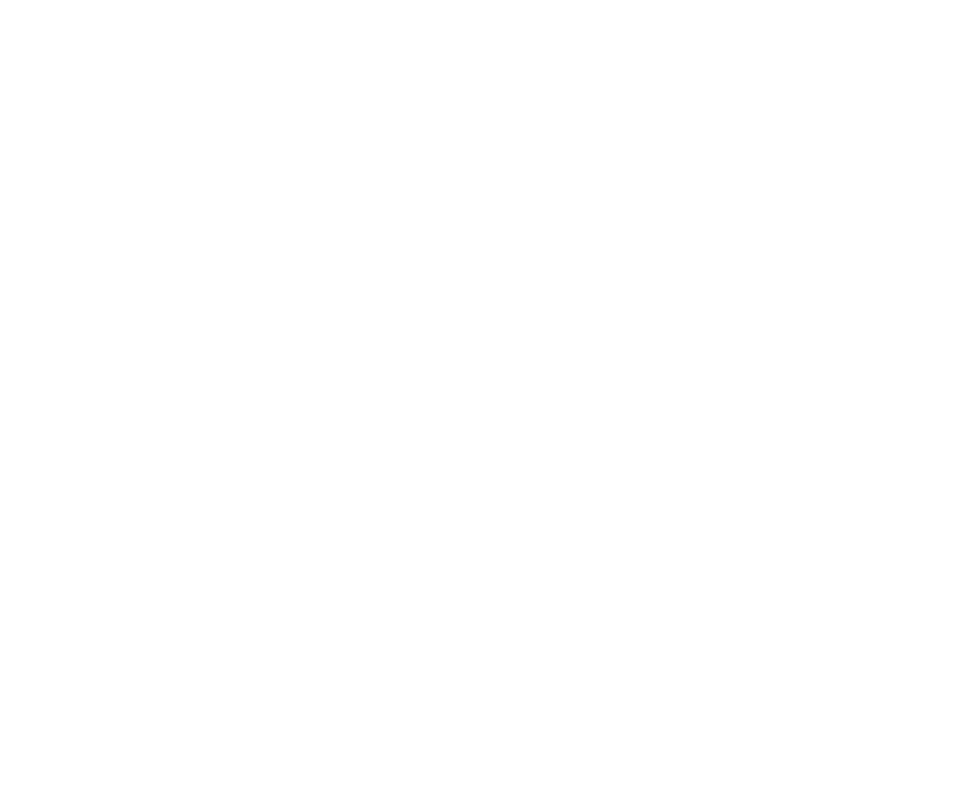
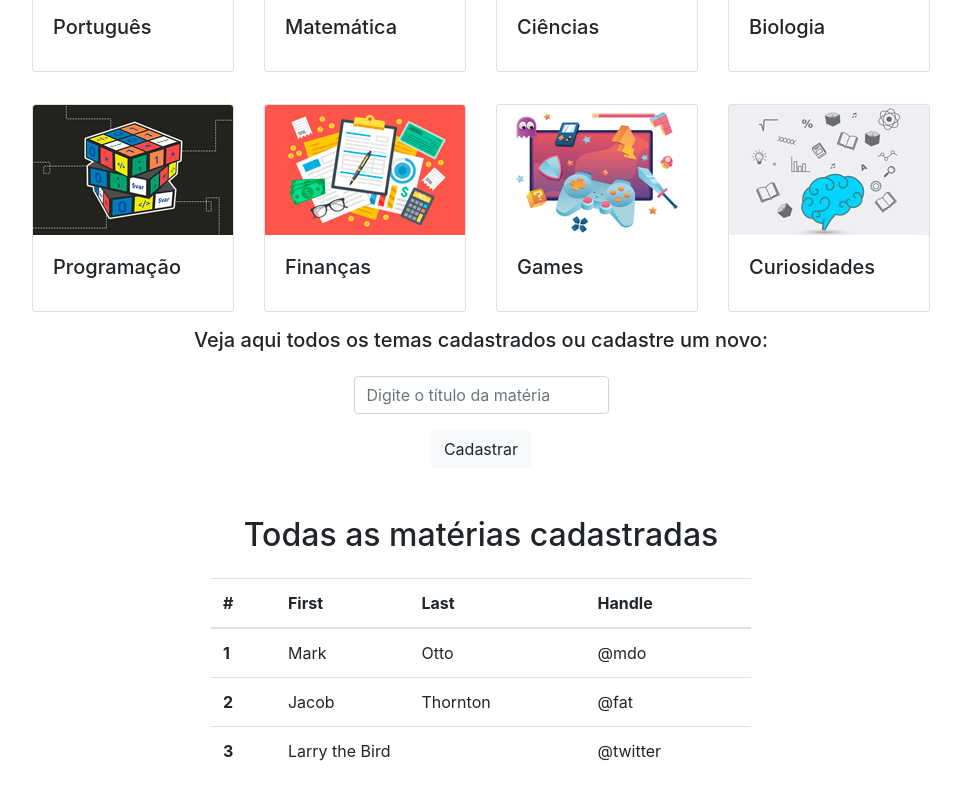
Before and after one commit to projetogen/Cativa, an Angular app: page /entrar in a window 1280 px wide. Shown: the part 208-1008 px from the top of the page, without its empty margins (144-1105 px from the left). Before the commit the page ends 800 px from the top, so only its background shows below. Built offline with nearby package versions, Linux system fonts and the light colour scheme.

Commit message:
@mariana-nogueira21 [criação do campo para cadastrar nova materia]

```diff
--- a/src/app/app.component.html
+++ b/src/app/app.component.html
@@ -1 +1,3 @@
-<router-outlet></router-outlet>
+<!-- <router-outlet></router-outlet> -->
+
+<app-tema></app-tema>
--- a/src/app/menu/menu.component.html
+++ b/src/app/menu/menu.component.html
@@ -110,6 +110,7 @@
                   height=""
                   alt=""
                 />
+              </a>
 
 
               <a class="nav-link px-4" href="">
--- a/src/app/tema/tema.component.html
+++ b/src/app/tema/tema.component.html
@@ -1,79 +1,129 @@
+<h1 class="fs-54 text-center">Matérias</h1>
 <div class="container-fluid card-deck justify-content-center">
+  <!-- Cards das materias -->
   <div class="row p-3">
+
     <div class="card">
       <img src="../../assets/img/tema-portugues.png" class="card-img-top" alt="...">
       <div class="card-body">
         <h5 class="card-title">Português</h5>
       </div>
-      <div class="card-footer">
-        <small class="text-muted">Last updated 3 mins ago</small>
-      </div>
     </div>
+
     <div class="card">
       <img src="../../assets/img/tema-matematica.png" class="card-img-top" alt="...">
       <div class="card-body">
         <h5 class="card-title">Matemática</h5>
       </div>
-      <div class="card-footer">
-        <small class="text-muted">Last updated 3 mins ago</small>
-      </div>
     </div>
+
     <div class="card">
       <img src="../../assets/img/tema-ciencia.png" class="card-img-top" alt="...">
       <div class="card-body">
         <h5 class="card-title">Ciências</h5>
       </div>
-      <div class="card-footer">
-        <small class="text-muted">Last updated 3 mins ago</small>
-      </div>
     </div>
+
     <div class="card">
       <img src="../../assets/img/tema-biologia.png" class="card-img-top" alt="...">
       <div class="card-body">
         <h5 class="card-title">Biologia</h5>
       </div>
-      <div class="card-footer">
-        <small class="text-muted">Last updated 3 mins ago</small>
-      </div>
     </div>
   </div>
-
   <div class="row p-3">
     <div class="card">
       <img src="../../assets/img/tema-programacao.png" class="card-img-top" alt="...">
       <div class="card-body">
         <h5 class="card-title">Programação</h5>
       </div>
-      <div class="card-footer">
-        <small class="text-muted">Last updated 3 mins ago</small>
-      </div>
     </div>
+
     <div class="card">
       <img src="../../assets/img/tema-financa.png" class="card-img-top" alt="...">
       <div class="card-body">
         <h5 class="card-title">Finanças</h5>
       </div>
-      <div class="card-footer">
-        <small class="text-muted">Last updated 3 mins ago</small>
-      </div>
     </div>
+
     <div class="card">
       <img src="../../assets/img/tema-games.png" class="card-img-top" alt="...">
       <div class="card-body">
         <h5 class="card-title">Games</h5>
       </div>
-      <div class="card-footer">
-        <small class="text-muted">Last updated 3 mins ago</small>
-      </div>
     </div>
+
     <div class="card">
       <img src="../../assets/img/tema-curiosidade.png" class="card-img-top" alt="...">
       <div class="card-body">
         <h5 class="card-title">Curiosidades</h5>
       </div>
-      <div class="card-footer">
-        <small class="text-muted">Last updated 3 mins ago</small>
+    </div>
+  </div>
+  <!-- Campo para cadastrar nova matéria -->
+  <div class="container">
+
+      <h5 class="fs-18 text-center">Veja aqui todos os temas cadastrados ou cadastre um novo:</h5>
+
+      <div class="row d-flex justify-content-center mt-4 mb-5">
+        <div class="col-md-3">
+          <div class="form-group">
+            <input type="text" class="form-control" id="descricao" placeholder="Digite o título da matéria">
+          </div>
+
+          <div class="d-flex justify-content-center">
+            <button class="btn btn-light">Cadastrar</button>
+          </div>
+        </div>
+      </div>
+
+  </div>
+
+  <div class="container">
+
+    <div class="row">
+      <div class="col-md-12">
+        <h2 class="text-center">Todas as matérias cadastradas</h2>
       </div>
     </div>
+
+    <!-- Tabela de matérias cadastradas -->
+    <div class="row mt-3 mb-5 d-flex justify-content-center">
+
+      <div class="col-md-6">
+        <table class="table table-hover">
+          <thead>
+            <tr>
+              <th scope="col">#</th>
+              <th scope="col">First</th>
+              <th scope="col">Last</th>
+              <th scope="col">Handle</th>
+            </tr>
+          </thead>
+          <tbody>
+            <tr>
+              <th scope="row">1</th>
+              <td>Mark</td>
+              <td>Otto</td>
+              <td>@mdo</td>
+            </tr>
+            <tr>
+              <th scope="row">2</th>
+              <td>Jacob</td>
+              <td>Thornton</td>
+              <td>@fat</td>
+            </tr>
+            <tr>
+              <th scope="row">3</th>
+              <td colspan="2">Larry the Bird</td>
+              <td>@twitter</td>
+            </tr>
+          </tbody>
+        </table>
+      </div>
+
+    </div>
+
   </div>
+
 </div>
```
